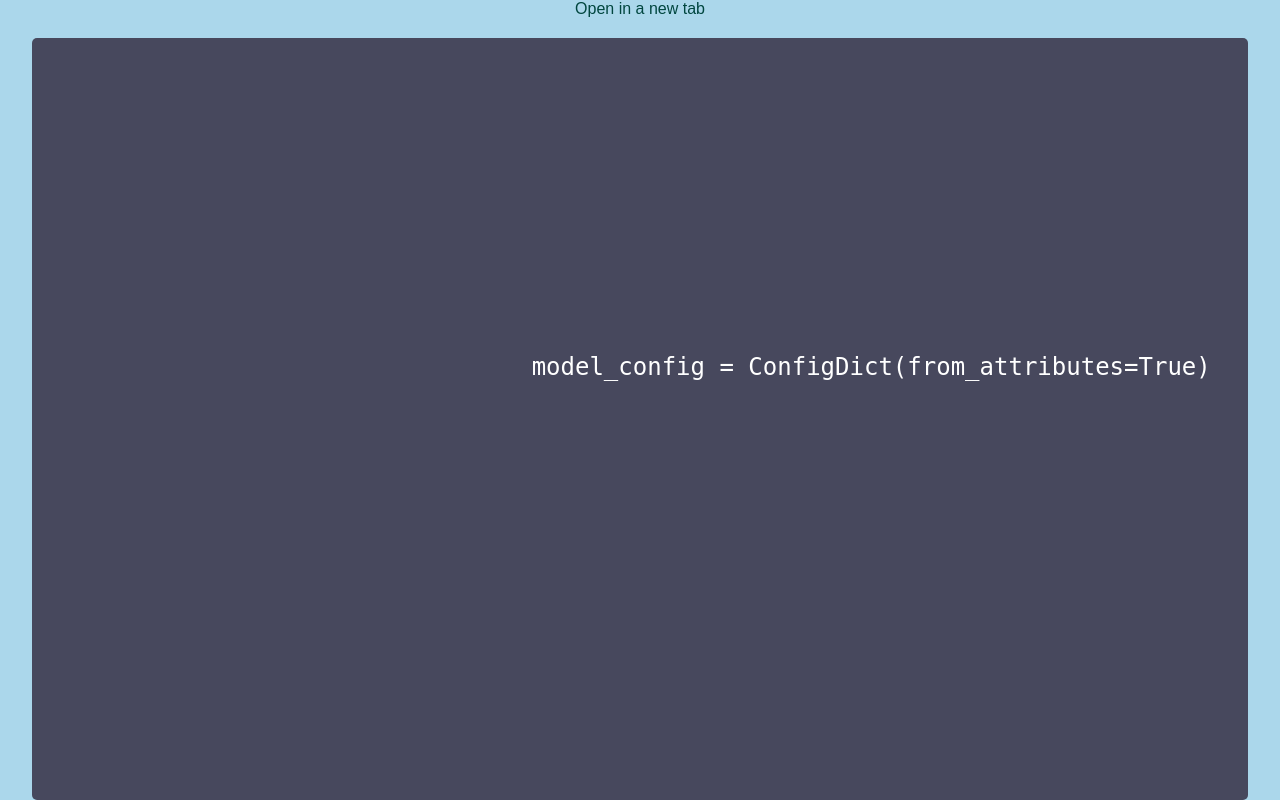
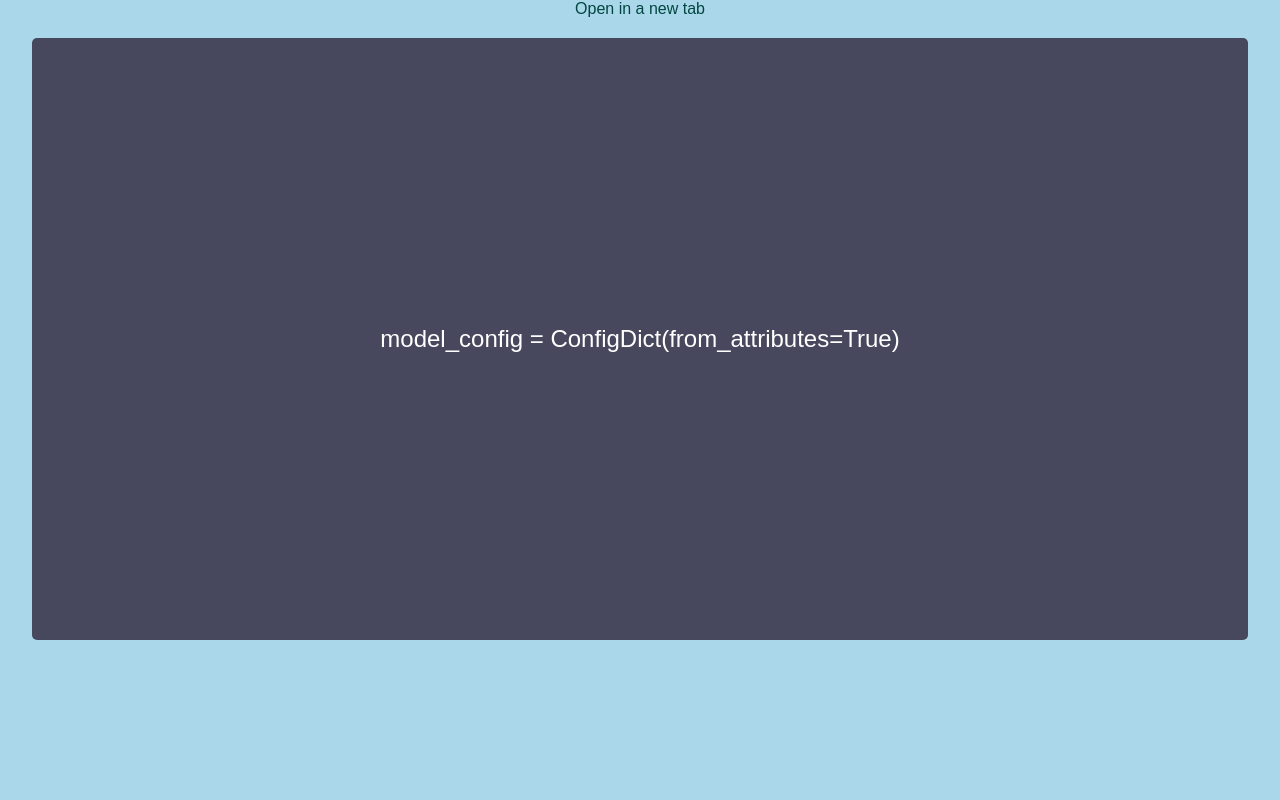
Before and after one commit to adspower3000/postsaver, a FastAPI app: page /pages/last_code in a window 1280 px wide. Run offline with FastAPI, Linux system fonts and the light colour scheme; data comes from the database, SQL or seed files in the repository.

Commit message:
bugfix 1

```diff
--- a/templates/code_by_id.html
+++ b/templates/code_by_id.html
@@ -39,11 +39,9 @@
 </head>
 <body>
     <div class="container">
-        <a href="/pages/last_code" target="_blank" class="link">Back</a>
+        <a href="/pages/last_code" class="link">Back</a>
         <div class="rectangle">
-            <pre>
 				{{code_by_id.description}}
-			<pre>
         </div>
     </div>
 </body>
--- a/templates/last_code.html
+++ b/templates/last_code.html
@@ -15,9 +15,8 @@
             display: flex;
             justify-content: center;
             align-items: center;
-            max-height: 100vh;
+            max-height: 80vh;
             flex-direction: column;
-			size:20px;
         }
         .link {
             color: #01463f;
@@ -41,9 +40,7 @@
     <div class="container">
         <a href="/pages/last_code/{{last_code.id}}" target="_blank" class="link">Open in a new tab</a>
         <div class="rectangle">
-            <pre>
 				{{last_code.description}}
-			<pre>
         </div>
     </div>
 </body>
```
